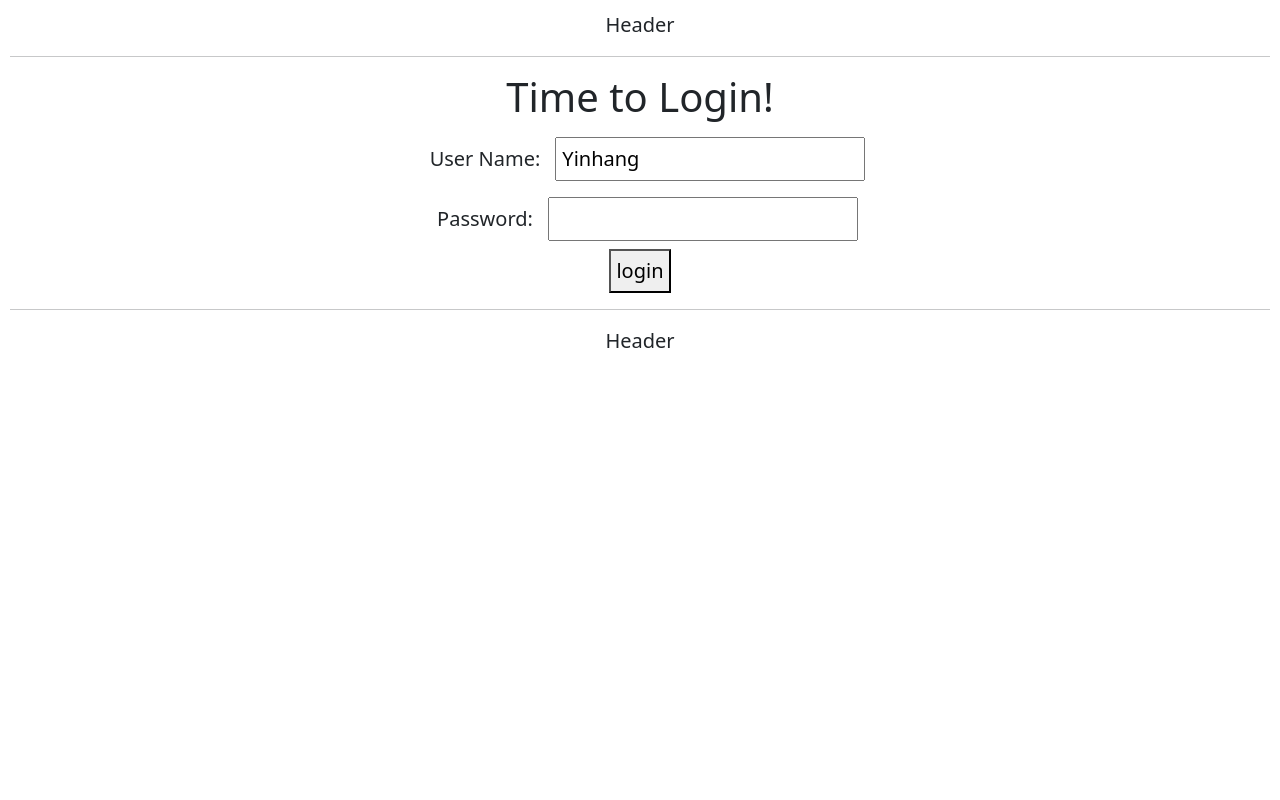
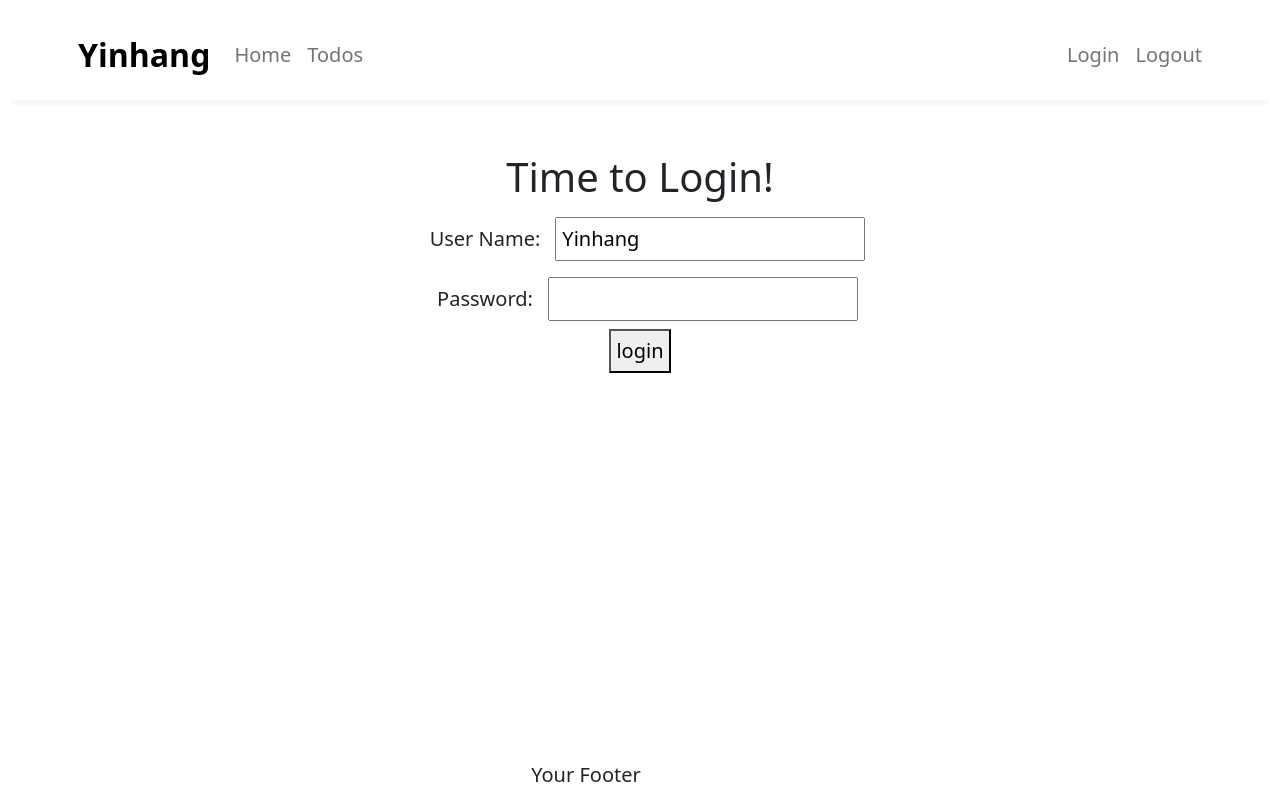
Before and after one commit to Yinhang-Sun/todo-app-front-end, a React (Create React App) app: page / in a window 1280 px wide. Built offline with nearby package versions, Linux system fonts and the light colour scheme.

Commit message:
Using Bootstrap to Style Todo React Front End Application

```diff
--- a/src/components/todo/TodoApp.css
+++ b/src/components/todo/TodoApp.css
@@ -3,3 +3,10 @@
     padding: 5px;
 
 }
+
+footer {
+    bottom: 0;
+    position: absolute;
+    width: 90%;
+    height: 40px;
+}
--- a/src/components/todo/TodoApp.jsx
+++ b/src/components/todo/TodoApp.jsx
@@ -6,8 +6,9 @@
 export default function TodoApp() {
     return (
         <div className="TodoApp">
-            <HeaderComponent />
+
             <BrowserRouter>
+                <HeaderComponent />
                 <Routes>
                     <Route path='/' element={<LoginComponent />}/>
                     <Route path='/login' element={<LoginComponent />}/>
@@ -17,8 +18,9 @@
 
                     <Route path='*' element={<ErrorComponent />}/>
                 </Routes>
+                <FooterComponent />
             </BrowserRouter>
-            <FooterComponent />
+
         </div>
     )
 }
@@ -155,21 +157,38 @@
 
 function HeaderComponent() {
     return (
-        <div className="header">
-            <div>
-                Header <hr/>
+
+        <header className="border-bottom border-light border-5 mb-5 p-2">
+        <div className="container">
+            <div className="row">
+                <nav className="navbar navbar-expand-lg">
+                    <a className="navbar-brand ms-2 fs-2 fw-bold text-black" href="https://www.yinhang.com">Yinhang</a>
+                    <div className="collapse navbar-collapse">
+                        <ul className="navbar-nav">
+                            <li className="nav-item fs-5"><Link className="nav-link" to="/welcome/yinhang">Home</Link></li>
+                            <li className="nav-item fs-5"><Link className="nav-link" to="/todos">Todos</Link></li>
+                        </ul>
+                    </div>
+                    <ul className="navbar-nav">
+                        <li className="nav-item fs-5"><Link className="nav-link" to="/login">Login</Link></li>
+                        <li className="nav-item fs-5"><Link className="nav-link" to="/logout">Logout</Link></li>
+                    </ul>
+                </nav>
             </div>
         </div>
+    </header>
+
+
     )
 }
 
 function FooterComponent() {
     return (
-        <div className="footer">
-            <div>
-                <hr/> Header
+        <footer className="footer">
+            <div className="container">
+                Your Footer
             </div>
-        </div>
+        </footer>
     )
 }
 
```
